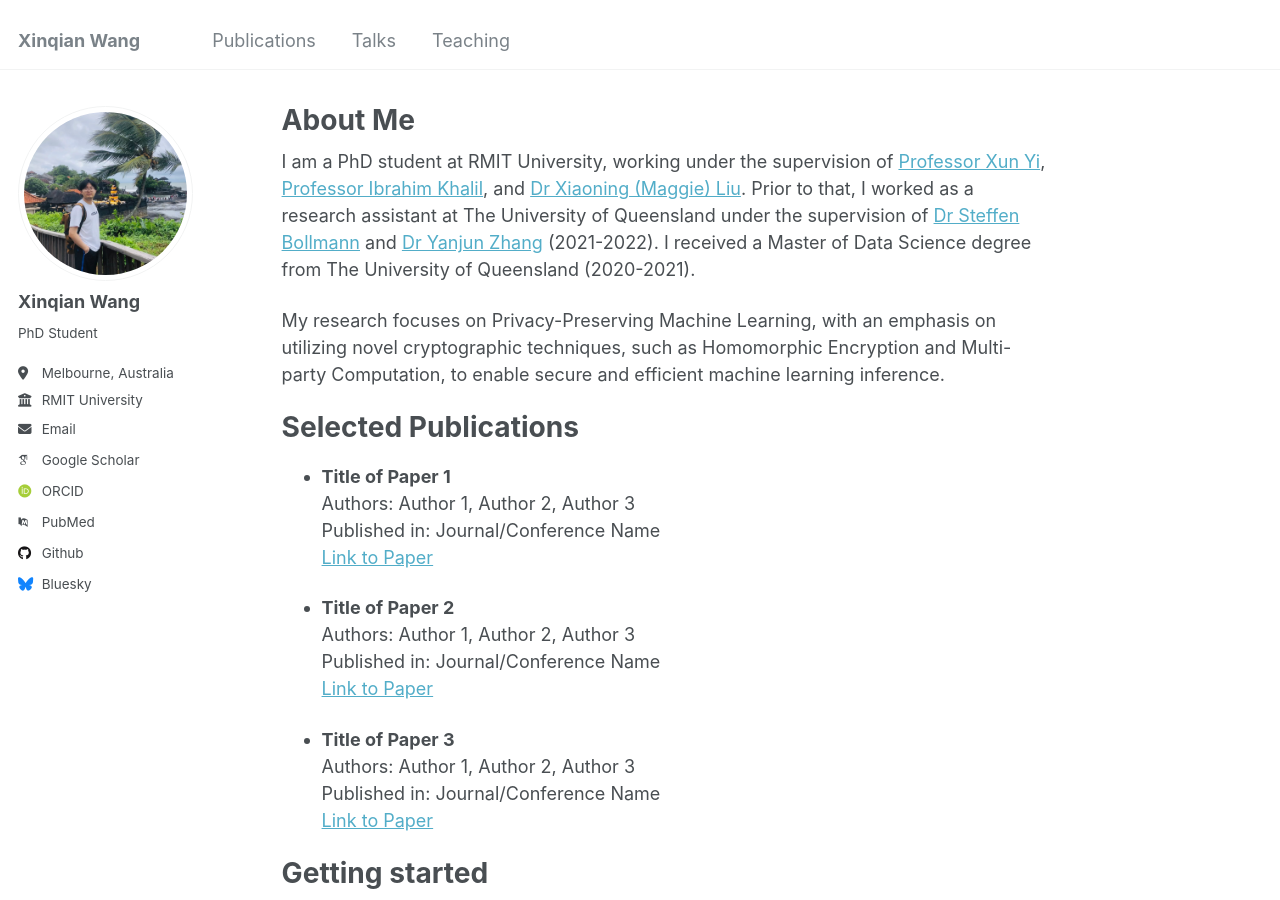
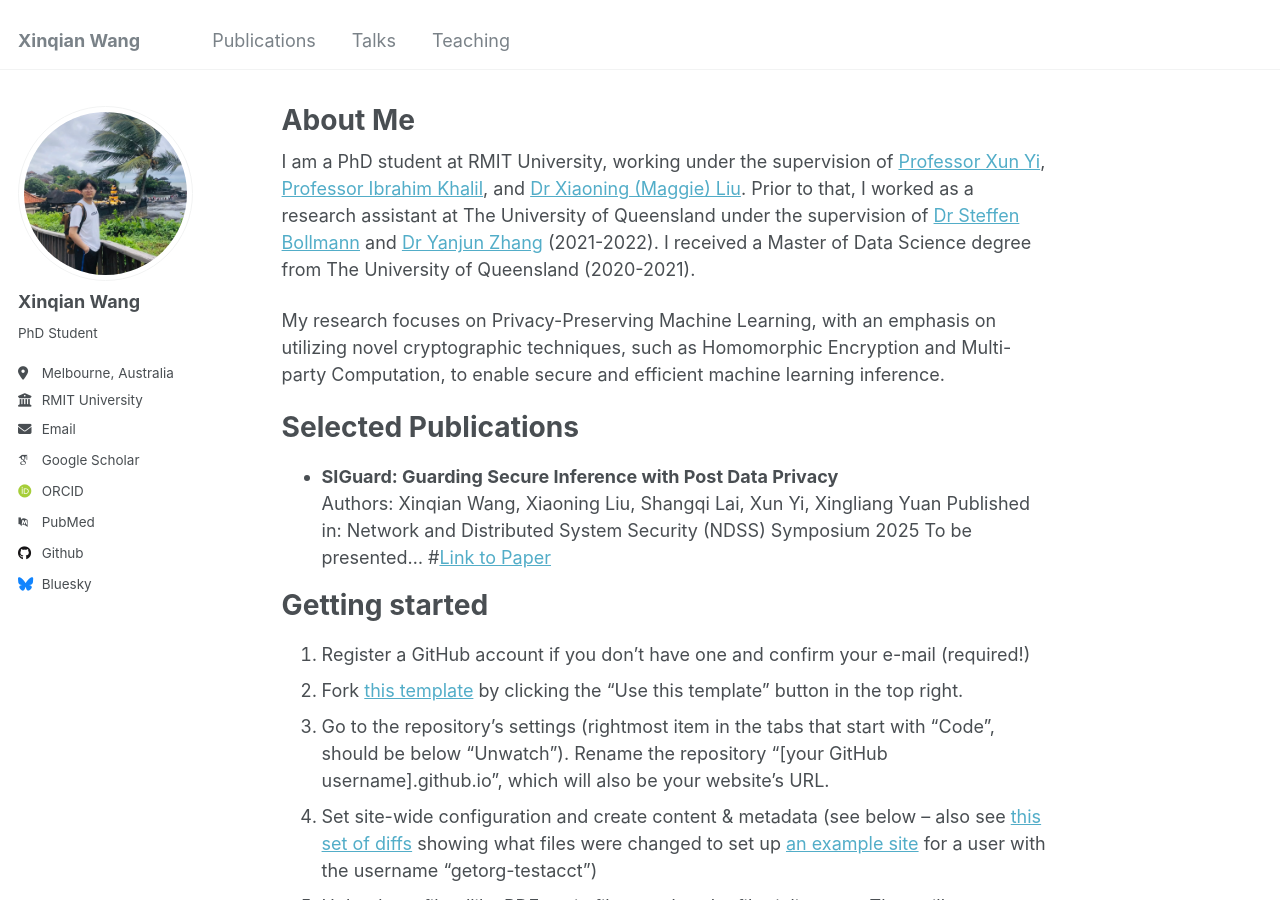
Before and after one commit to Wangxinqian/Academic, a Jekyll site: the page built from _pages/about.md, in a window 1280 px wide and 900 px high. Built offline with Jekyll 4.4.1, drawn with Linux system fonts in a browser that asks for light colours; some web fonts are replaced.

Commit message:
Update about.md

```diff
--- a/_pages/about.md
+++ b/_pages/about.md
@@ -13,20 +13,11 @@ My research focuses on Privacy-Preserving Machine Learning, with an emphasis on
 
 Selected Publications
 ======
-- **Title of Paper 1**
-  Authors: Author 1, Author 2, Author 3
-  Published in: Journal/Conference Name
-  [Link to Paper](https://example.com/paper1)
-
-- **Title of Paper 2**
-  Authors: Author 1, Author 2, Author 3
-  Published in: Journal/Conference Name
-  [Link to Paper](https://example.com/paper2)
-
-- **Title of Paper 3**
-  Authors: Author 1, Author 2, Author 3
-  Published in: Journal/Conference Name
-  [Link to Paper](https://example.com/paper3)
+- **SIGuard: Guarding Secure Inference with Post Data Privacy**
+  Authors: Xinqian Wang, Xiaoning Liu, Shangqi Lai, Xun Yi, Xingliang Yuan
+  Published in: Network and Distributed System Security (NDSS) Symposium 2025
+  To be presented...
+  #[Link to Paper](https://example.com/paper1)
 
 Getting started
 ======
```
